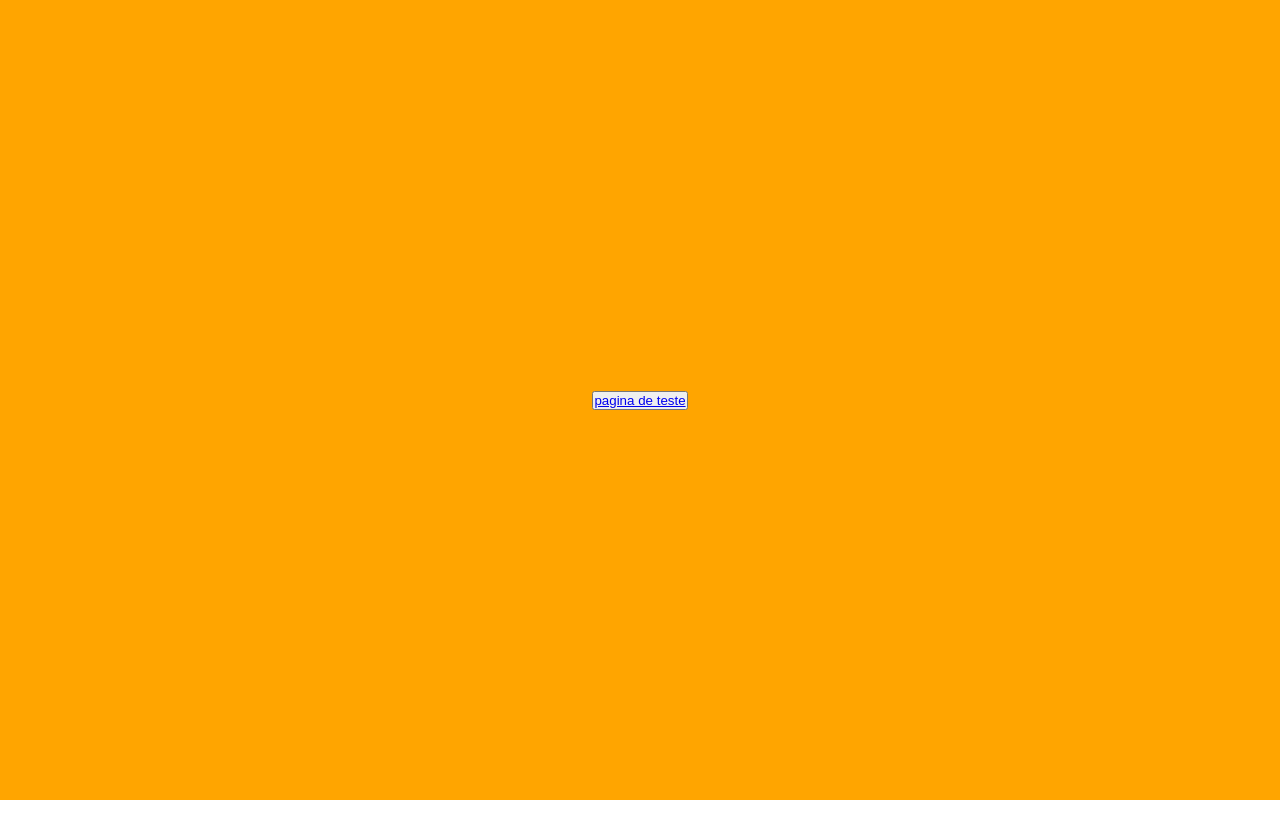
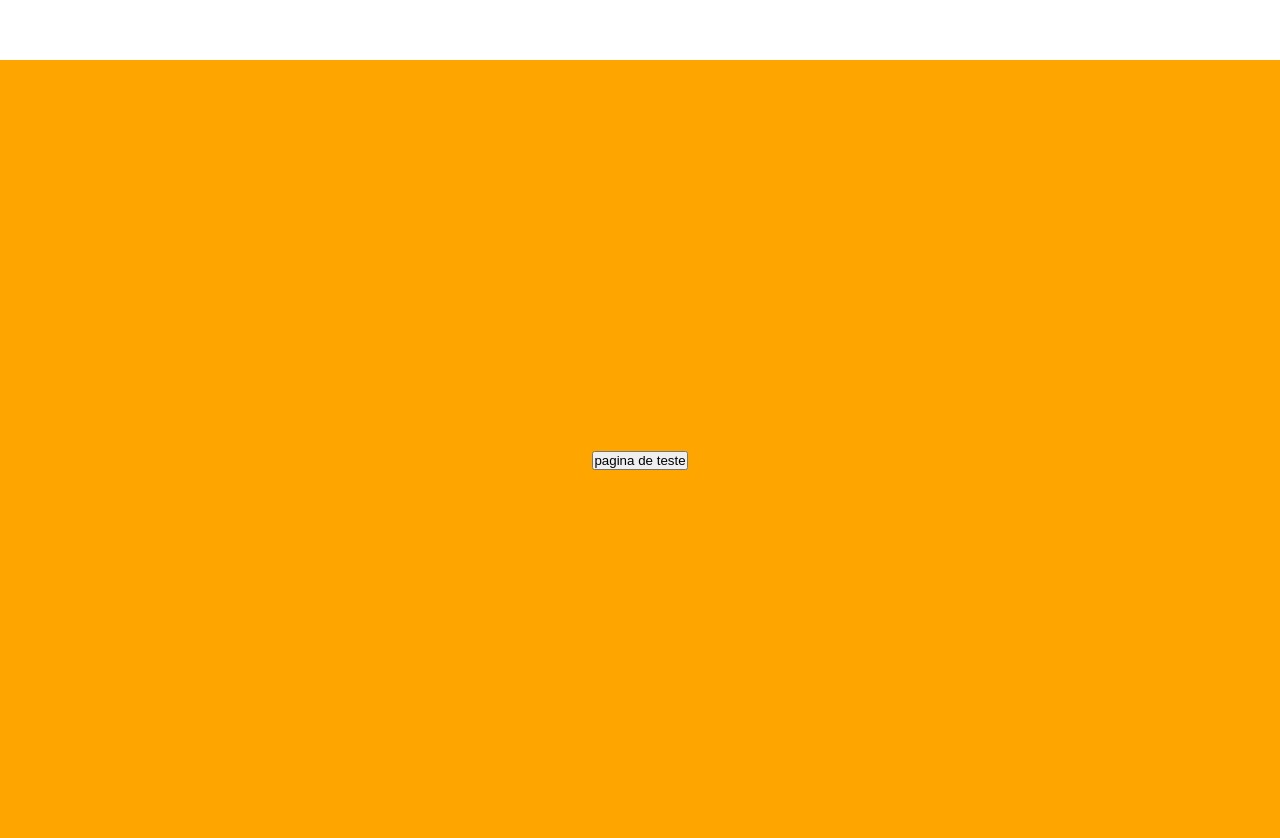
Before and after one commit to Eliel-Silva-dev/vinoka-atelie, a Next.js app: page / in a window 1280 px wide. Shown: the top 838 px of the page. Before the commit the page ends 800 px from the top, so only its background shows below. Built offline with nearby package versions, Linux system fonts and the light colour scheme.

Commit message:
feat: react vinoka globals style

```diff
--- a/src/app/globals.css
+++ b/src/app/globals.css
@@ -1,5 +1,33 @@
 * {
-    margin: 0;
-    padding: 0;
-    box-sizing: border-box;
+  margin: 0;
+  padding: 0;
+  box-sizing: border-box;
 }
+html {
+  font-size: 62.5%;
+}
+:root {
+  --primary_color: ;
+  --secondary_color: ;
+  --text_color: ;
+  --hover: ;
+}
+
+body {
+  background-color: var(--primary_color);
+  color: var(--text_color);
+}
+main {
+  min-height: 100vh;
+  margin-top: 60px;
+}
+a {
+  text-decoration: none;
+  color: var(--secondary_color);
+}
+a:hover {
+  color: var(--hover);
+}
+li {
+  list-style: none;
+}
--- a/src/app/page.tsx
+++ b/src/app/page.tsx
@@ -1,11 +1,11 @@
-import Link from "next/link";
-import styles from "./page.module.css";
+import Link from 'next/link';
+import styles from './page.module.css';
 
 export default function Home() {
   return (
     <main className={styles.main_home}>
       <button>
-        <Link href='/teste'>pagina de teste</Link>
+        <Link href="/teste">pagina de teste</Link>
       </button>
     </main>
   );
--- a/src/app/teste/page.tsx
+++ b/src/app/teste/page.tsx
@@ -1,4 +1,4 @@
-import style from "./style.min.module.css";
+import style from './style.min.module.css';
 
 const Teste = () => {
   return (
```
Also changed, not shown: eslint.config.mjs (added, +13 -0 lines), src/app/layout.tsx (+11 -11 lines), src/app/page.module.css (line endings or trailing spaces).
